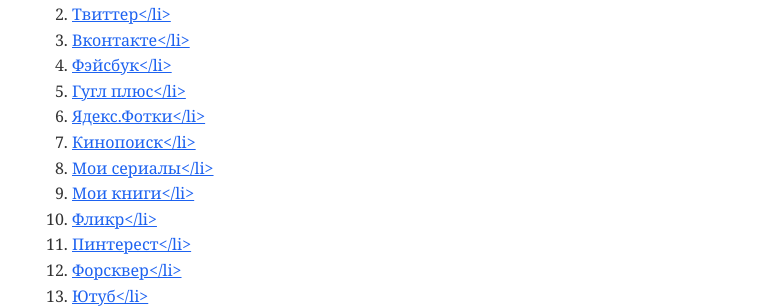
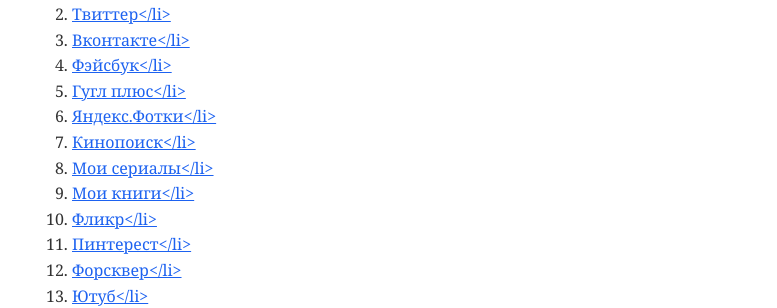
Before and after one commit to anna-vanlee/bizikov.ru, a Jekyll site: the page built from about/index.md, in a window 1280 px wide. Shown: the part 1181-1489 px from the top of the page, without its empty margins (208-985 px from the left). Built offline with Jekyll 4.4.1, drawn with Linux system fonts in a browser that asks for light colours; some web fonts are replaced; comment, search, counter and statistics services are not loaded.

Commit message:
Update _config.yml

```diff
--- a/_config.yml
+++ b/_config.yml
@@ -24,7 +24,7 @@
   Вконтакте: http://vk.com/bizikov
   Фэйсбук:  https://facebook.com/bizikov
   Гугл плюс: https://plus.google.com/+AlexandrBizikov
-  Ядекс.Фотки: http://fotki.yandex.ru/users/alexandr-bizikov/
+  Яндекс.Фотки: http://fotki.yandex.ru/users/alexandr-bizikov/
   Кинопоиск: http://www.kinopoisk.ru/user/1129585/
   Мои сериалы: http://myshows.ru/bizikov
   Мои книги: http://bibla.ru/Bizi/
```
